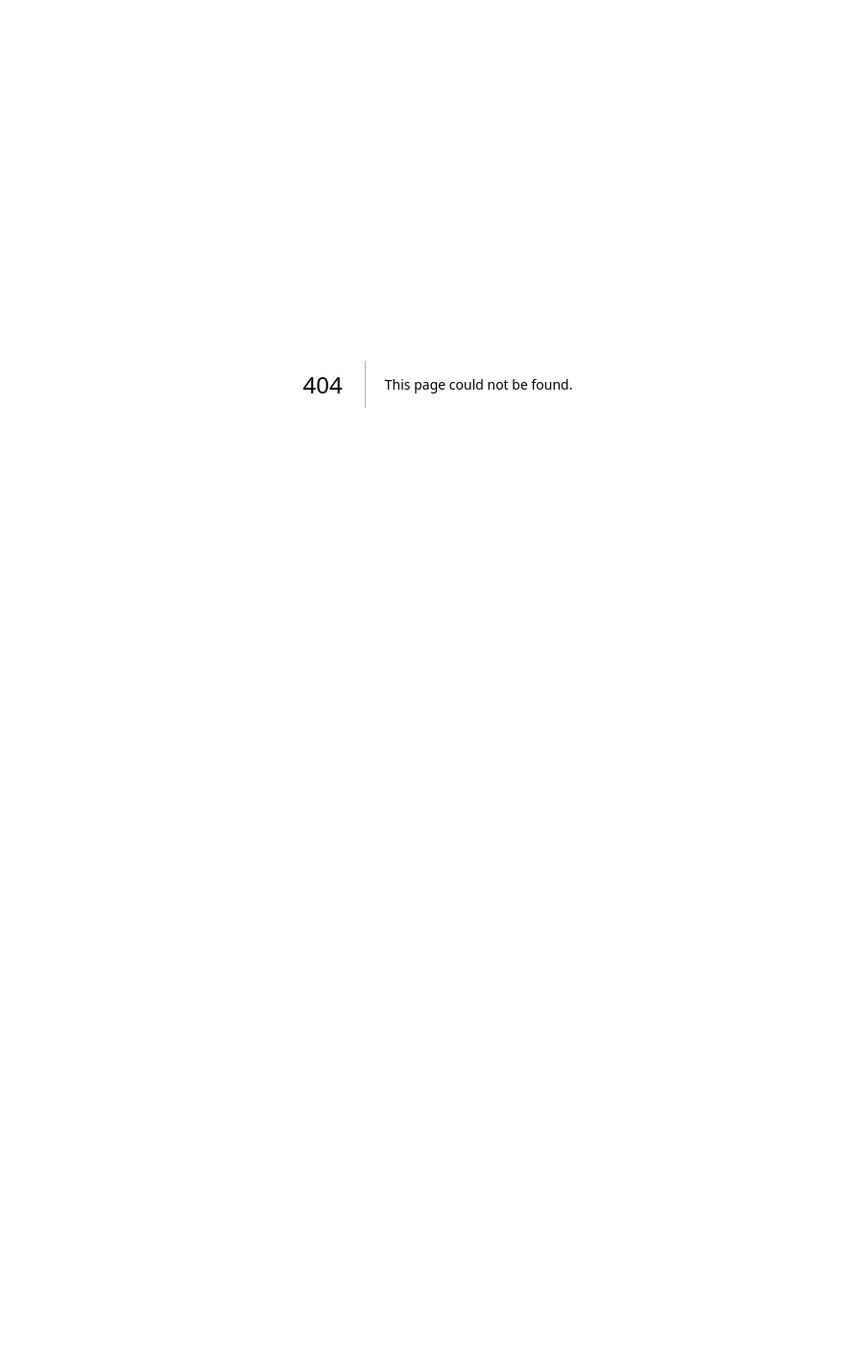
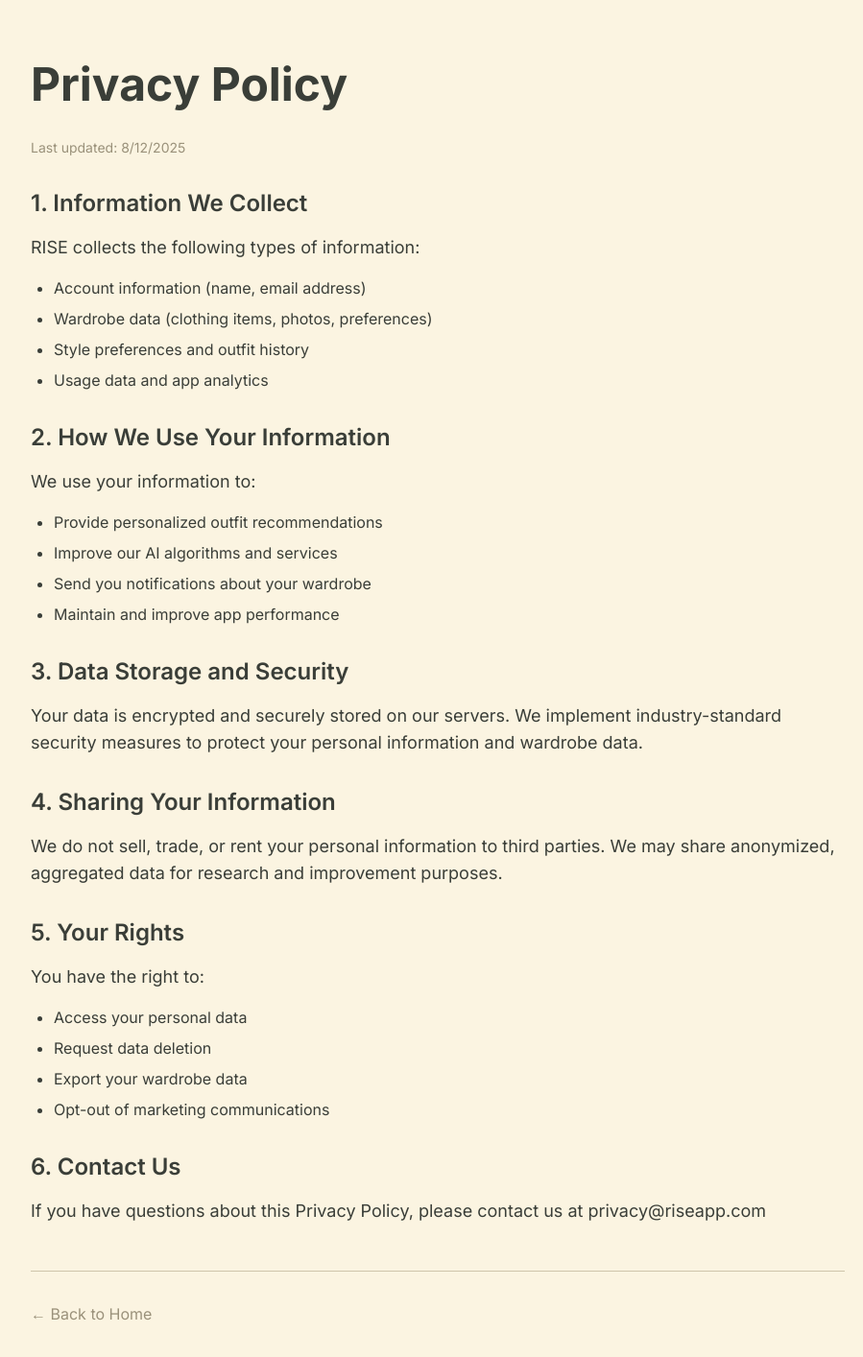
Before and after one commit to Amonc/rise-landing-page, a Next.js app: page /privacy in a window 1280 px wide. Before the commit this address had no page. Shown: the top 1414 px of the page at 96% size, without its empty margins (184-1083 px from the left). Before the commit the page ends 800 px from the top, so only its background shows below. Built offline with nearby package versions, Linux system fonts and the light colour scheme; a web font is replaced by a local one.

Commit message:
terms and privacy page

```diff
--- /dev/null
+++ b/src/app/privacy/page.tsx
@@ -0,0 +1,73 @@
+export default function PrivacyPage() {
+  return (
+    <div className="min-h-screen bg-[#FBF4E1] text-[#3A3E38]">
+      <div className="max-w-4xl mx-auto px-6 py-16">
+        <h1 className="text-4xl md:text-5xl font-bold mb-8">Privacy Policy</h1>
+
+        <p className="text-sm text-[#9A917A] mb-8">Last updated: {new Date().toLocaleDateString()}</p>
+
+        <div className="space-y-8">
+          <section>
+            <h2 className="text-2xl font-semibold mb-4">1. Information We Collect</h2>
+            <p className="text-lg mb-4">RISE collects the following types of information:</p>
+            <ul className="list-disc pl-6 space-y-2">
+              <li>Account information (name, email address)</li>
+              <li>Wardrobe data (clothing items, photos, preferences)</li>
+              <li>Style preferences and outfit history</li>
+              <li>Usage data and app analytics</li>
+            </ul>
+          </section>
+
+          <section>
+            <h2 className="text-2xl font-semibold mb-4">2. How We Use Your Information</h2>
+            <p className="text-lg mb-4">We use your information to:</p>
+            <ul className="list-disc pl-6 space-y-2">
+              <li>Provide personalized outfit recommendations</li>
+              <li>Improve our AI algorithms and services</li>
+              <li>Send you notifications about your wardrobe</li>
+              <li>Maintain and improve app performance</li>
+            </ul>
+          </section>
+
+          <section>
+            <h2 className="text-2xl font-semibold mb-4">3. Data Storage and Security</h2>
+            <p className="text-lg mb-4">
+              Your data is encrypted and securely stored on our servers. We implement industry-standard security measures to protect your personal information and wardrobe data.
+            </p>
+          </section>
+
+          <section>
+            <h2 className="text-2xl font-semibold mb-4">4. Sharing Your Information</h2>
+            <p className="text-lg mb-4">
+              We do not sell, trade, or rent your personal information to third parties. We may share anonymized, aggregated data for research and improvement purposes.
+            </p>
+          </section>
+
+          <section>
+            <h2 className="text-2xl font-semibold mb-4">5. Your Rights</h2>
+            <p className="text-lg mb-4">You have the right to:</p>
+            <ul className="list-disc pl-6 space-y-2">
+              <li>Access your personal data</li>
+              <li>Request data deletion</li>
+              <li>Export your wardrobe data</li>
+              <li>Opt-out of marketing communications</li>
+            </ul>
+          </section>
+
+          <section>
+            <h2 className="text-2xl font-semibold mb-4">6. Contact Us</h2>
+            <p className="text-lg">
+              If you have questions about this Privacy Policy, please contact us at privacy@riseapp.com
+            </p>
+          </section>
+        </div>
+
+        <div className="mt-12 pt-8 border-t border-[#CEC5AB]">
+          <a href="/" className="text-[#9A917A] hover:text-[#3A3E38] transition-colors">
+            ← Back to Home
+          </a>
+        </div>
+      </div>
+    </div>
+  );
+}
--- /dev/null
+++ b/src/app/terms/page.tsx
@@ -0,0 +1,98 @@
+export default function TermsPage() {
+  return (
+    <div className="min-h-screen bg-[#FBF4E1] text-[#3A3E38]">
+      <div className="max-w-4xl mx-auto px-6 py-16">
+        <h1 className="text-4xl md:text-5xl font-bold mb-8">Terms of Service</h1>
+
+        <p className="text-sm text-[#9A917A] mb-8">Last updated: {new Date().toLocaleDateString()}</p>
+
+        <div className="space-y-8">
+          <section>
+            <h2 className="text-2xl font-semibold mb-4">1. Acceptance of Terms</h2>
+            <p className="text-lg">
+              By downloading, installing, or using RISE, you agree to be bound by these Terms of Service. If you do not agree to these terms, please do not use our service.
+            </p>
+          </section>
+
+          <section>
+            <h2 className="text-2xl font-semibold mb-4">2. Service Description</h2>
+            <p className="text-lg">
+              RISE is an AI-powered wardrobe assistant that helps you organize your clothing, create outfits, and receive personalized style recommendations. The service is provided "as is" and we reserve the right to modify or discontinue features at any time.
+            </p>
+          </section>
+
+          <section>
+            <h2 className="text-2xl font-semibold mb-4">3. User Accounts</h2>
+            <p className="text-lg mb-4">To use RISE, you must:</p>
+            <ul className="list-disc pl-6 space-y-2">
+              <li>Be at least 13 years old</li>
+              <li>Provide accurate account information</li>
+              <li>Keep your login credentials secure</li>
+              <li>Be responsible for all activity under your account</li>
+            </ul>
+          </section>
+
+          <section>
+            <h2 className="text-2xl font-semibold mb-4">4. User Content</h2>
+            <p className="text-lg mb-4">
+              You retain ownership of all photos and data you upload to RISE. By using our service, you grant us a license to use, process, and display your content solely for providing and improving our services.
+            </p>
+          </section>
+
+          <section>
+            <h2 className="text-2xl font-semibold mb-4">5. Prohibited Uses</h2>
+            <p className="text-lg mb-4">You agree not to:</p>
+            <ul className="list-disc pl-6 space-y-2">
+              <li>Upload inappropriate or offensive content</li>
+              <li>Use the service for illegal purposes</li>
+              <li>Attempt to hack or disrupt our service</li>
+              <li>Share your account with others</li>
+              <li>Use automated systems to access the service</li>
+            </ul>
+          </section>
+
+          <section>
+            <h2 className="text-2xl font-semibold mb-4">6. Intellectual Property</h2>
+            <p className="text-lg">
+              RISE, its logo, and all related trademarks are the property of our company. You may not use our intellectual property without written permission.
+            </p>
+          </section>
+
+          <section>
+            <h2 className="text-2xl font-semibold mb-4">7. Limitation of Liability</h2>
+            <p className="text-lg">
+              RISE is provided without warranties of any kind. We are not liable for any damages arising from your use of the service, including but not limited to data loss or service interruptions.
+            </p>
+          </section>
+
+          <section>
+            <h2 className="text-2xl font-semibold mb-4">8. Termination</h2>
+            <p className="text-lg">
+              We reserve the right to terminate or suspend your account at any time for violation of these terms. You may also delete your account at any time through the app settings.
+            </p>
+          </section>
+
+          <section>
+            <h2 className="text-2xl font-semibold mb-4">9. Governing Law</h2>
+            <p className="text-lg">
+              These Terms of Service are governed by the laws of the jurisdiction in which our company is incorporated.
+            </p>
+          </section>
+
+          <section>
+            <h2 className="text-2xl font-semibold mb-4">10. Contact Information</h2>
+            <p className="text-lg">
+              For questions about these Terms of Service, please contact us at legal@riseapp.com
+            </p>
+          </section>
+        </div>
+
+        <div className="mt-12 pt-8 border-t border-[#CEC5AB]">
+          <a href="/" className="text-[#9A917A] hover:text-[#3A3E38] transition-colors">
+            ← Back to Home
+          </a>
+        </div>
+      </div>
+    </div>
+  );
+}
```
